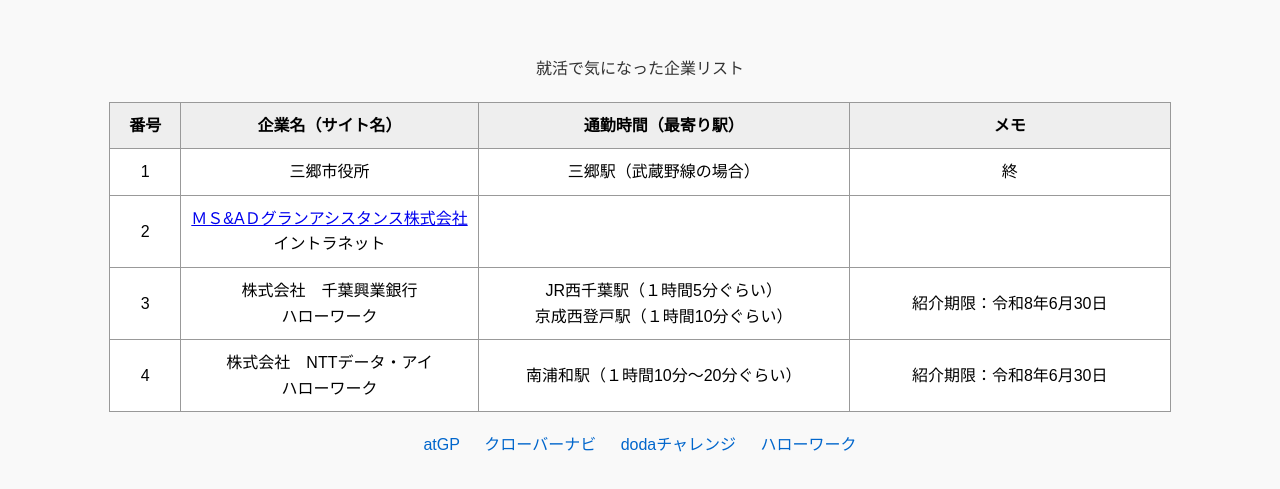
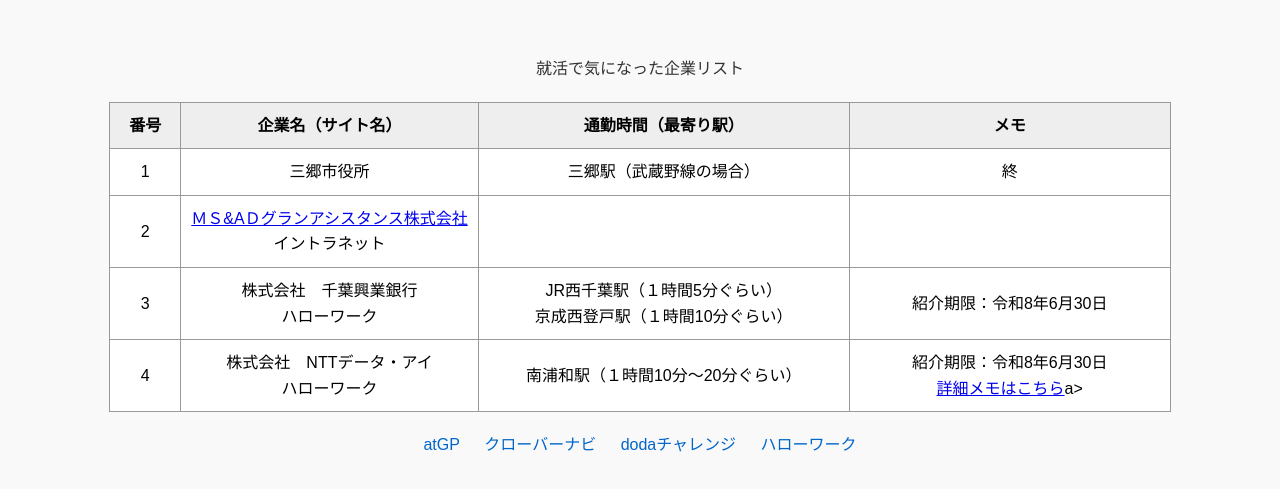
Before and after one commit to miki0113/Job-hunting, a plain HTML site: page index.html in a window 1280 px wide. Shown: the part 143-632 px from the top of the page. Drawn offline with Linux system fonts and the light colour scheme.

Commit message:
Update index.html

```diff
--- a/index.html
+++ b/index.html
@@ -130,7 +130,7 @@
                         ハローワーク
                     </td>
                     <td>南浦和駅（１時間10分～20分ぐらい）</td>
-                    <td>紹介期限：令和8年6月30日</td>
+                    <td>紹介期限：令和8年6月30日<br><a href="index2.html">詳細メモはこちら</a>a></td>
                 </tr>
             </tbody>
         </table>
```
